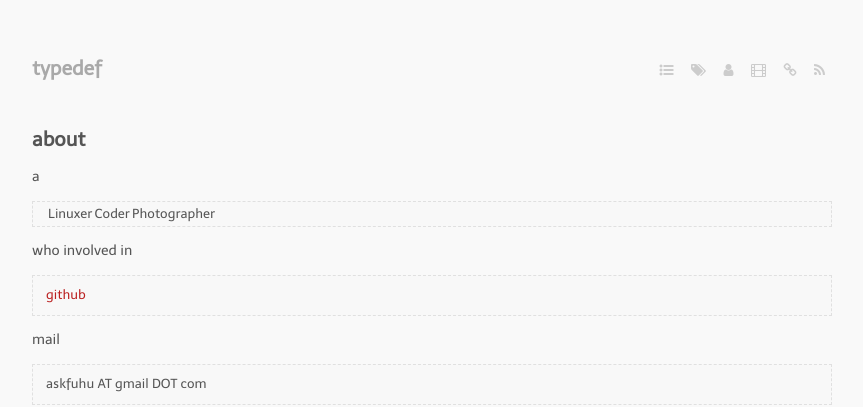
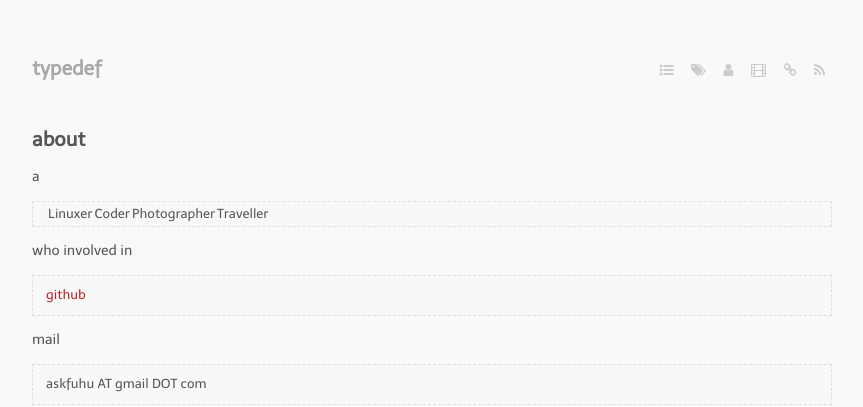
Before and after one commit to hfuCN/Pages, a Jekyll site: the page built from about.markdown, in a window 1280 px wide. Shown: the top 407 px of the page, without its empty margins (208-1071 px from the left). Built offline with Jekyll 4.4.1, drawn with Linux system fonts in a browser that asks for light colours; nearby versions of some CDN libraries; some web fonts are replaced; Markdown is read by kramdown in place of the engine named in the settings.

Commit message:
fix: about me
Signed-off-by: Hu Fu <askfuhu@gmail.com>

```diff
--- a/about.markdown
+++ b/about.markdown
@@ -5,7 +5,7 @@ layout: page
 
 a
 
-> Linuxer | Coder | Photographer
+> Linuxer | Coder | Photographer | Traveller
 
 who involved in
 
```
